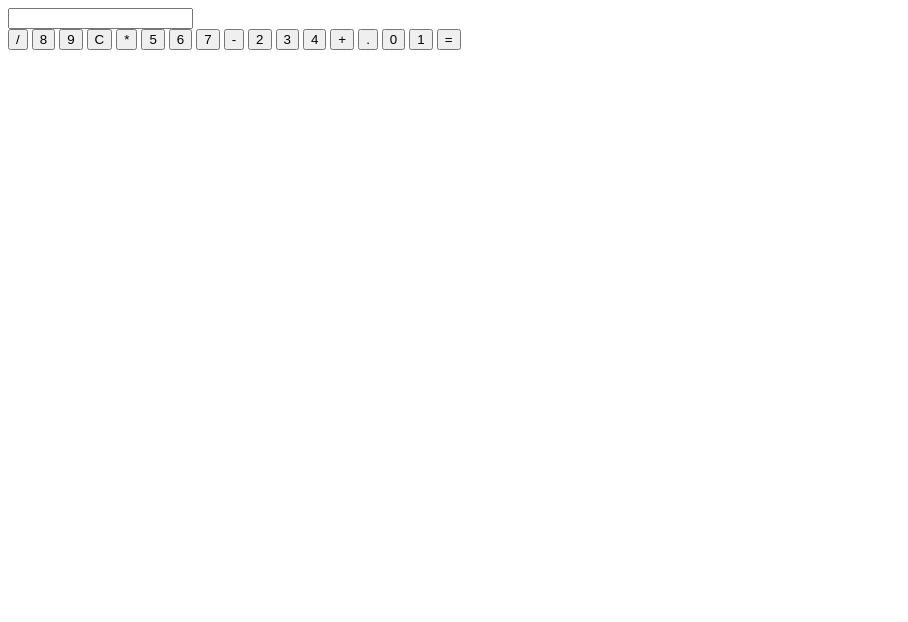
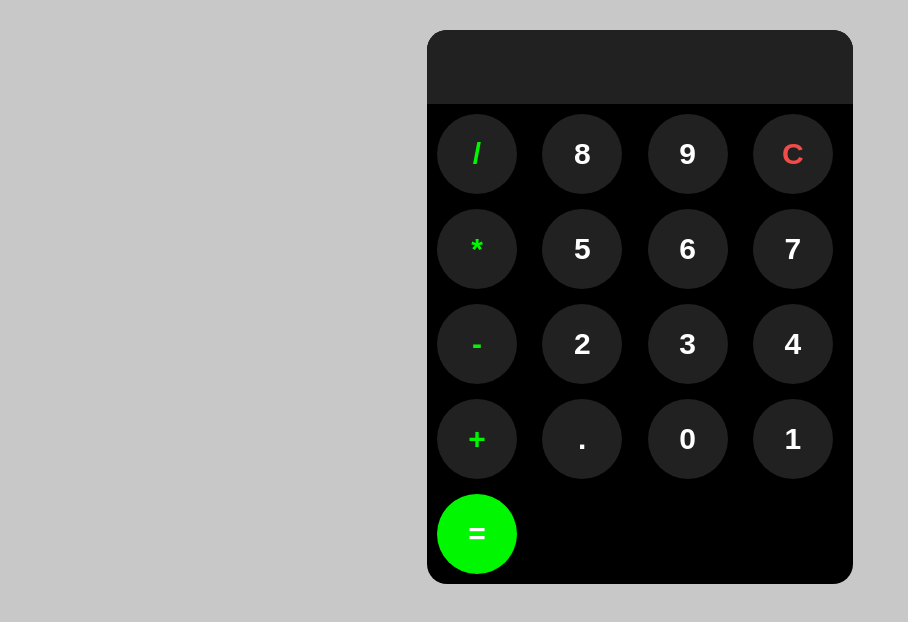
Before and after one commit to PalesaPK/CODSOFT, a plain HTML site: page calculator-app/index.html in a window 1280 px wide. Shown: the whole page, without its empty margins (0-908 px from the left). Drawn offline with Linux system fonts and the light colour scheme.

Commit message:
Styled the buttons

```diff
--- a/calculator-app/index.html
+++ b/calculator-app/index.html
@@ -10,23 +10,23 @@
     <div id="calculator">
       <input id="display" readonly />
       <div id="buttons">
-        <button onclick="appendToDisplay('/')">/</button>
+        <button class="operation" onclick="appendToDisplay('/')">/</button>
         <button onclick="appendToDisplay('8')">8</button>
         <button onclick="appendToDisplay('9')">9</button>
-        <button onclick="clearDisplay()">C</button>
-        <button onclick="appendToDisplay('*')">*</button>
+        <button class="clear-btn" onclick="clearDisplay()">C</button>
+        <button class="operation" onclick="appendToDisplay('*')">*</button>
         <button onclick="appendToDisplay('5')">5</button>
         <button onclick="appendToDisplay('6')">6</button>
         <button onclick="appendToDisplay('7')">7</button>
-        <button onclick="appendToDisplay('-')">-</button>
+        <button class="operation" onclick="appendToDisplay('-')">-</button>
         <button onclick="appendToDisplay('2')">2</button>
         <button onclick="appendToDisplay('3')">3</button>
         <button onclick="appendToDisplay('4')">4</button>
-        <button onclick="appendToDisplay('+')">+</button>
+        <button class="operation" onclick="appendToDisplay('+')">+</button>
         <button onclick="appendToDisplay('.')">.</button>
         <button onclick="appendToDisplay('0')">0</button>
         <button onclick="appendToDisplay('1')">1</button>
-        <button onclick="calculate()">=</button>
+        <button class="equal-btn" onclick="calculate()">=</button>
       </div>
     </div>
 
--- a/calculator-app/style.css
+++ b/calculator-app/style.css
@@ -1,3 +1,70 @@
-p {
-color: blue;
+body {
+  background-color: rgb(200, 200, 200);
+  margin: 30px auto;
+  display: flex;
+  justify-content: center;
 }
+
+button {
+  width: 80px;
+  height: 80px;
+  border-radius: 50px;
+  border: none;
+  background-color: #212121;
+  color: white;
+  font-weight: bold;
+  font-size: 30px;
+  cursor: pointer;
+}
+
+#calculator {
+  max-width: 500px;
+  font-family: Arial, Helvetica, sans-serif;
+  background-color: black;
+  border-radius: 20px;
+  overflow: hidden;
+}
+
+#display {
+  text-align: left;
+  width: 100%;
+  padding: 20px;
+  font-size: 30px;
+  border: none;
+  background-color: #212121;
+  color: white;
+}
+
+#buttons {
+  display: grid;
+  grid-template-columns: repeat(4, 1fr);
+  gap: 15px;
+  padding: 10px;
+}
+
+button:hover {
+  background-color: #323232;
+}
+
+button:active {
+  background-color: #565656;
+}
+
+.operation {
+  color: #00f701;
+}
+
+.equal-btn {
+  background-color: #00f701;
+}
+
+.equal-btn:hover {
+  background-color: #51e351;
+}
+.equal-btn:active {
+  background-color: #86ea86;
+}
+
+.clear-btn {
+  color: #f14c4a;
+}
```
